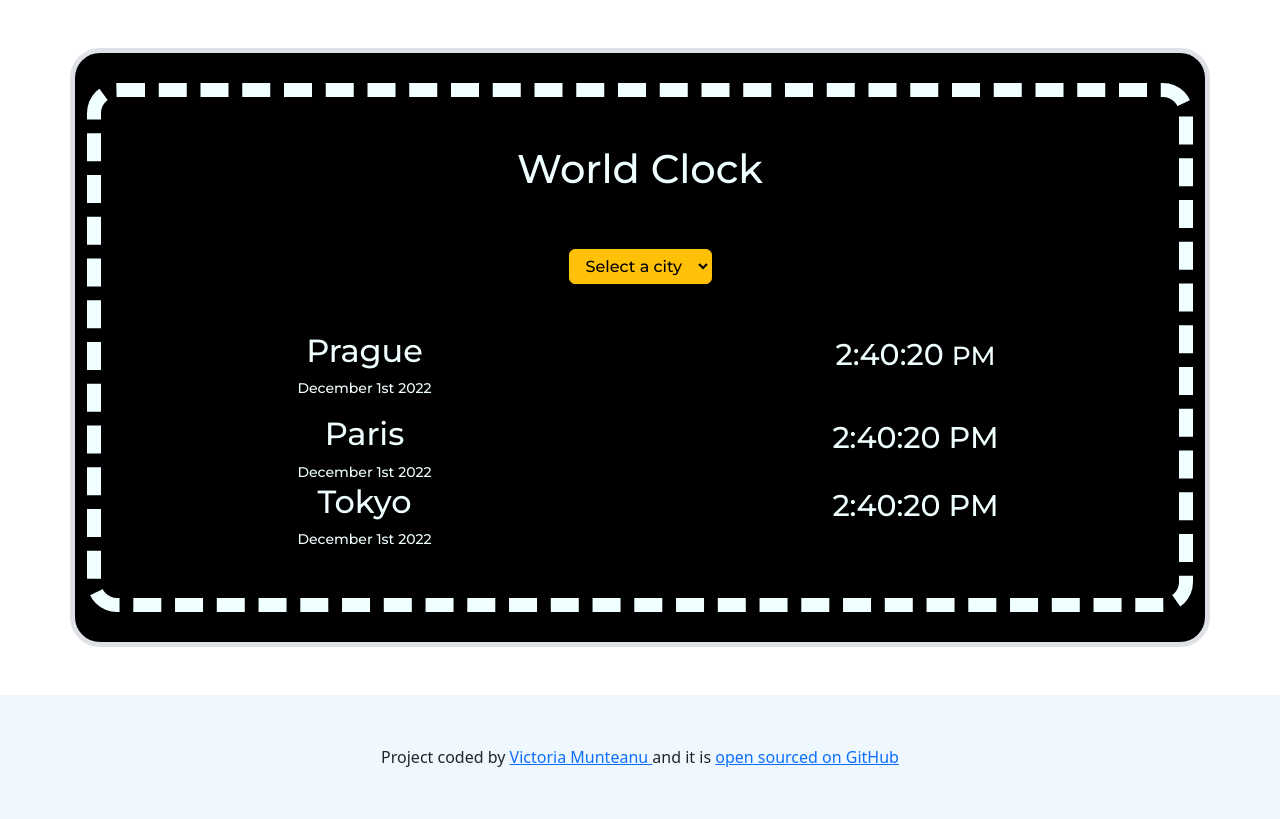
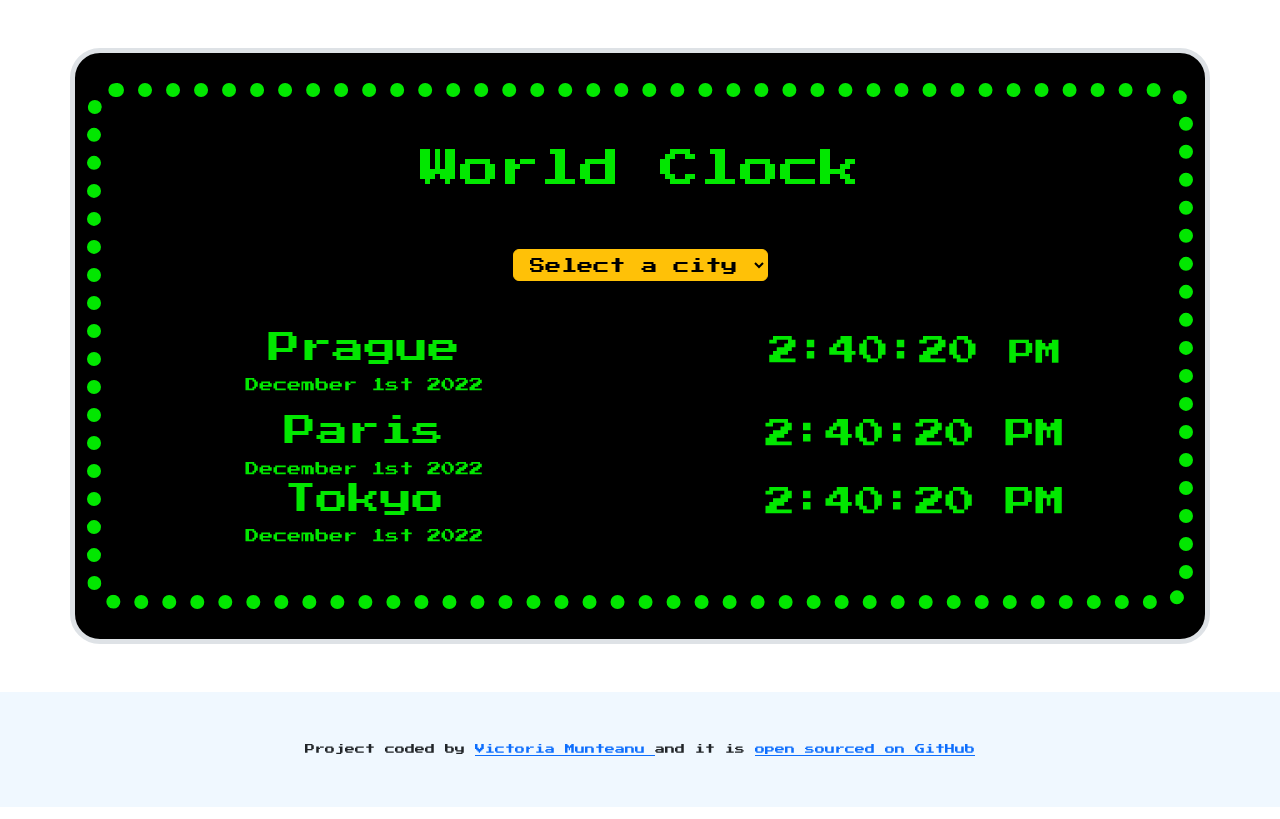
Before and after one commit to vicmoon/WorldClock, a plain HTML site: page index.html in a window 1280 px wide. Drawn offline with nearby package versions, Linux system fonts and the light colour scheme.

Commit message:
style update

```diff
--- a/index.html
+++ b/index.html
@@ -1,71 +1,86 @@
 <!DOCTYPE html>
 <html lang="en">
   <head>
-    <meta charset="UTF-8">
-    <meta http-equiv="X-UA-Compatible" content="IE=edge">
-    <meta name="viewport" content="width=device-width, initial-scale=1.0">
-    <link rel="stylesheet" href="style.css">
-    <link href="https://cdn.jsdelivr.net/npm/bootstrap@5.2.3/dist/css/bootstrap.min.css" rel="stylesheet" integrity="sha384-rbsA2VBKQhggwzxH7pPCaAqO46MgnOM80zW1RWuH61DGLwZJEdK2Kadq2F9CUG65" crossorigin="anonymous">
+    <meta charset="UTF-8" />
+    <meta http-equiv="X-UA-Compatible" content="IE=edge" />
+    <meta name="viewport" content="width=device-width, initial-scale=1.0" />
+    <link rel="stylesheet" href="style.css" />
+    <link
+      href="https://cdn.jsdelivr.net/npm/bootstrap@5.2.3/dist/css/bootstrap.min.css"
+      rel="stylesheet"
+      integrity="sha384-rbsA2VBKQhggwzxH7pPCaAqO46MgnOM80zW1RWuH61DGLwZJEdK2Kadq2F9CUG65"
+      crossorigin="anonymous"
+    />
     <title>World Clock</title>
-    <link rel="preconnect" href="https://fonts.googleapis.com">
-<link rel="preconnect" href="https://fonts.gstatic.com" crossorigin>
-<link href="https://fonts.googleapis.com/css2?family=Montserrat:wght@500;800&display=swap" rel="stylesheet">
+    <link rel="preconnect" href="https://fonts.googleapis.com" />
+    <link rel="preconnect" href="https://fonts.gstatic.com" crossorigin />
+    <link
+      href="https://fonts.googleapis.com/css2?family=Press+Start+2P&display=swap"
+      rel="stylesheet"
+    />
   </head>
   <body>
     <div class="container mt-5 mb-5 border border-5">
-    <div class="digital-clock ">
-    <h1 class="mt-5"> World Clock</h1>
+      <div class="digital-clock">
+        <h1 class="mt-5">World Clock</h1>
 
-    <select class="mt-5 mb-5 btn btn-warning text-start" >
-        <option value="" >Select a city</option>
+        <select class="mt-5 mb-5 btn btn-warning text-start">
+          <option value="">Select a city</option>
           <option value="">Prague</option>
           <option value="">Paris</option>
           <option value="">Tokyo</option>
           <option value="">Singapore</option>
           <option value="">Oslo</option>
-
         </select>
 
         <div class="cityName">
           <div class="row mb-3">
             <div class="col-6">
-        <h2 > Prague</h2>
+              <h2>Prague</h2>
               <div class="date">December 1st 2022</div>
             </div>
             <div class="col-6">
-        <div class ="time">2:40:20 <small> PM</small></div>
+              <div class="time">2:40:20 <small> PM</small></div>
             </div>
           </div>
         </div>
         <div class="cityName">
           <div class="row">
             <div class="col-6">
-        <h2 >Paris</h2>
+              <h2>Paris</h2>
               <div class="date">December 1st 2022</div>
             </div>
             <div class="col-6">
-        <div class ="time">2:40:20 PM</div>
+              <div class="time">2:40:20 PM</div>
             </div>
           </div>
         </div>
         <div class="cityName">
           <div class="row mb-5">
             <div class="col-6">
-        <h2 > Tokyo</h2>
+              <h2>Tokyo</h2>
               <div class="date">December 1st 2022</div>
             </div>
             <div class="col-6">
-        <div class ="time">2:40:20 PM</div>
+              <div class="time">2:40:20 PM</div>
             </div>
           </div>
         </div>
-
       </div>
     </div>
     <footer>
-      Project coded by <a href="https://victoriamunteanuportfolio.net/">Victoria Munteanu </a> and it is <a href="https://github.com/vicmoon/WorldClock" target="_blank">open sourced on GitHub</a>
+      Project coded by
+      <a href="https://victoriamunteanuportfolio.net/">Victoria Munteanu </a>
+      and it is
+      <a href="https://github.com/vicmoon/WorldClock" target="_blank"
+        >open sourced on GitHub</a
+      >
     </footer>
 
-    <script src="https://cdn.jsdelivr.net/npm/bootstrap@5.2.3/dist/js/bootstrap.bundle.min.js" integrity="sha384-kenU1KFdBIe4zVF0s0G1M5b4hcpxyD9F7jL+jjXkk+Q2h455rYXK/7HAuoJl+0I4" crossorigin="anonymous"></script>
+    <script
+      src="https://cdn.jsdelivr.net/npm/bootstrap@5.2.3/dist/js/bootstrap.bundle.min.js"
+      integrity="sha384-kenU1KFdBIe4zVF0s0G1M5b4hcpxyD9F7jL+jjXkk+Q2h455rYXK/7HAuoJl+0I4"
+      crossorigin="anonymous"
+    ></script>
   </body>
 </html>
--- a/style.css
+++ b/style.css
@@ -1,23 +1,19 @@
-
-.container{
+.container {
   text-align: center;
-    font-family: 'Montserrat', sans-serif;
+  font-family: "Press Start 2P", cursive;
   max-width: 800px;
   margin: 0 auto;
   background-color: black;
   padding: 30px;
   border-radius: 30px;
   color: azure;
-
 }
 
-.digital-clock{
-   border-style:dashed;
+.digital-clock {
+  border-style: dotted;
   border-width: 14px;
   border-radius: 30px;
-
-
-
+  color: #02e700;
 }
 .time {
   font-size: 30px;
@@ -26,10 +22,10 @@
   font-size: 14px;
 }
 
-
-footer{
+footer {
   padding: 50px;
   text-align: center;
-background-color:aliceblue;
-
+  background-color: aliceblue;
+  font-family: "Press Start 2P", cursive;
+  font-size: 10px;
 }
```
Lines whose indentation alone changed are shown as unchanged.
